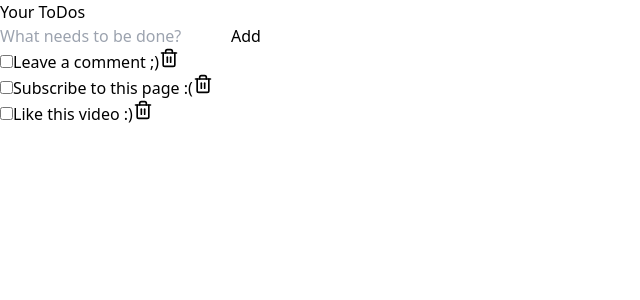
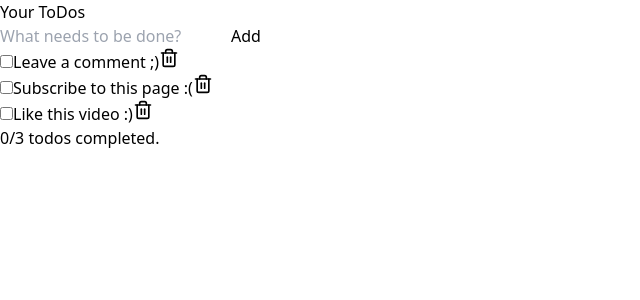
Before and after one commit to raysmith745/json-puncheon, a React (Vite) app: page / in a window 1280 px wide. Shown: the top 300 px of the page, without its empty margins (0-640 px from the left). Built offline with nearby package versions, Linux system fonts and the light colour scheme.

Commit message:
Added todosummary and deleteAllCompleted

```diff
--- a/src/App.tsx
+++ b/src/App.tsx
@@ -2,6 +2,7 @@
 import { dummyData } from "./data/todos";
 import AddToDoForm from "./components/AddToDoForm";
 import ToDoList from "./components/ToDoList";
+import ToDoSummary from "./components/ToDoSummary";
 
 function App() {
 
@@ -16,7 +17,7 @@
   function addToDo(title: string) {
     setToDos(prevToDos => [
       {
-        id: prevToDos.length + 1,
+        id: Date.now(),
         title,
         completed: false
       },
@@ -26,6 +27,10 @@
 
   function deleteToDo(id: number) {
     setToDos(prevToDos => prevToDos.filter(todo => todo.id !== id))
+  }
+
+  function deleteAllCompletedToDos() {
+    setToDos(prevToDos => prevToDos.filter(todo => !todo.completed))
   }
 
   return (
@@ -39,6 +44,10 @@
         onCompleteChange={setToDoCompleted}
         onDelete={deleteToDo}/>
       </div>
+      <ToDoSummary
+        todos={todos}
+        deleteAllCompleted={deleteAllCompletedToDos}
+      />
     </main>
   );
 }
--- /dev/null
+++ b/src/components/ToDoSummary.tsx
@@ -0,0 +1,28 @@
+import { ToDo } from "../types/todo";
+
+interface ToDoSummaryProps {
+  todos: ToDo[];
+  deleteAllCompleted: () => void;
+}
+
+export default function ToDoSummary({
+  todos,
+  deleteAllCompleted
+}: ToDoSummaryProps) {
+  const completedTodos = todos.filter(todo => todo.completed);
+
+  return (
+    <div className="text-center space-y-2">
+      <p className="text-sm font-medium">
+        {completedTodos.length}/{todos.length} todos completed.
+      </p>
+      {completedTodos.length > 0 && (
+        <button
+          onClick={deleteAllCompleted}
+          className="text-red-500 hover:underline text-sm font-medium">
+          Delete all completed
+        </button>
+      )}
+    </div>
+  )
+}
```
